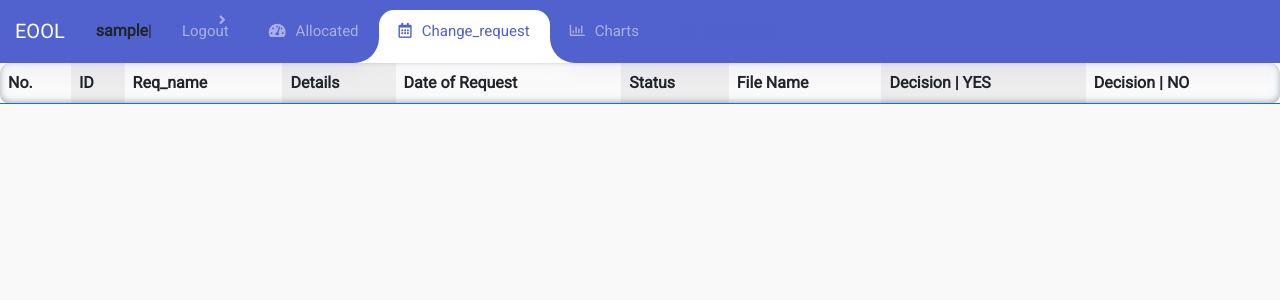
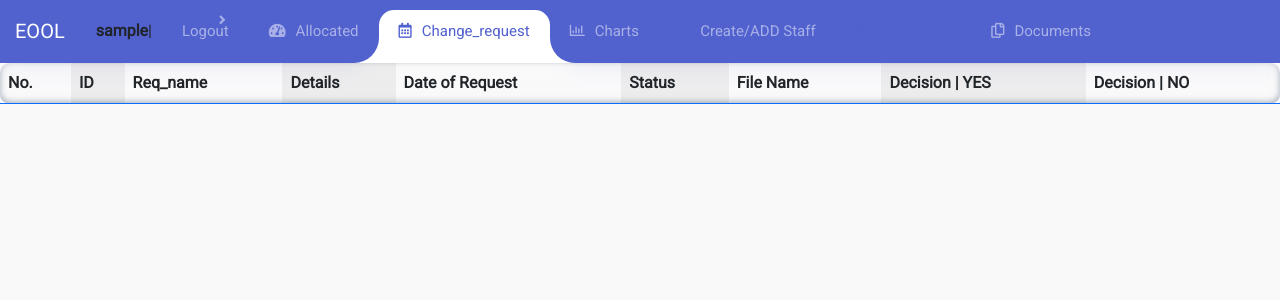
Before and after one commit to DevMaurya26/Supervisor_Allocation_System, a Django app: page /your_change_req in a window 1280 px wide. Shown: the top 300 px of the page. Run offline with Django 5.2, Linux system fonts and the light colour scheme; the visitor is signed in with stand-in values (Sample User, id 1); data comes from the database, SQL or seed files in the repository; data that the repository does not hold is empty; some libraries are stand-ins or nearby versions.

Commit message:
Admin can add his staff

```diff
--- a/supervisor/main/templates/main/base.html
+++ b/supervisor/main/templates/main/base.html
@@ -101,6 +101,10 @@
         <li class="nav-item">
           <a class="nav-link" href="javascript:void(0);"><i class="far fa-chart-bar"></i>Charts</a>
         </li>
+        {% if user.is_staff %}
+        <li class="nav-item">
+          <a class="nav-link" href="{% url 'register' %}"><i class="fa-solid fa-user-plus"></i>Create/ADD Staff</a>
+        </li>
         <li class="nav-item active ">
           <a class="nav-link" href="{% url 'create' %}"><i class="far fa-address-book"></i>Dashboard</a>
 
@@ -109,10 +113,7 @@
         <li class="nav-item ">
           <a class="nav-link" href="{% url 'login' %}"><i class="fa fa-sign-out" aria-hidden="true"></i>Login</a>
         </li>
-        {% if user.is_staff %}
-        <li class="nav-item">
-          <a class="nav-link" href="{% url 'register' %}"><i class="fa-solid fa-user-plus"></i>SignUP</a>
-        </li>
+
         {% endif %}
         <li class="nav-item">
           <a class="nav-link" href="javascript:void(0);"><i class="far fa-copy"></i>Documents</a>
```
